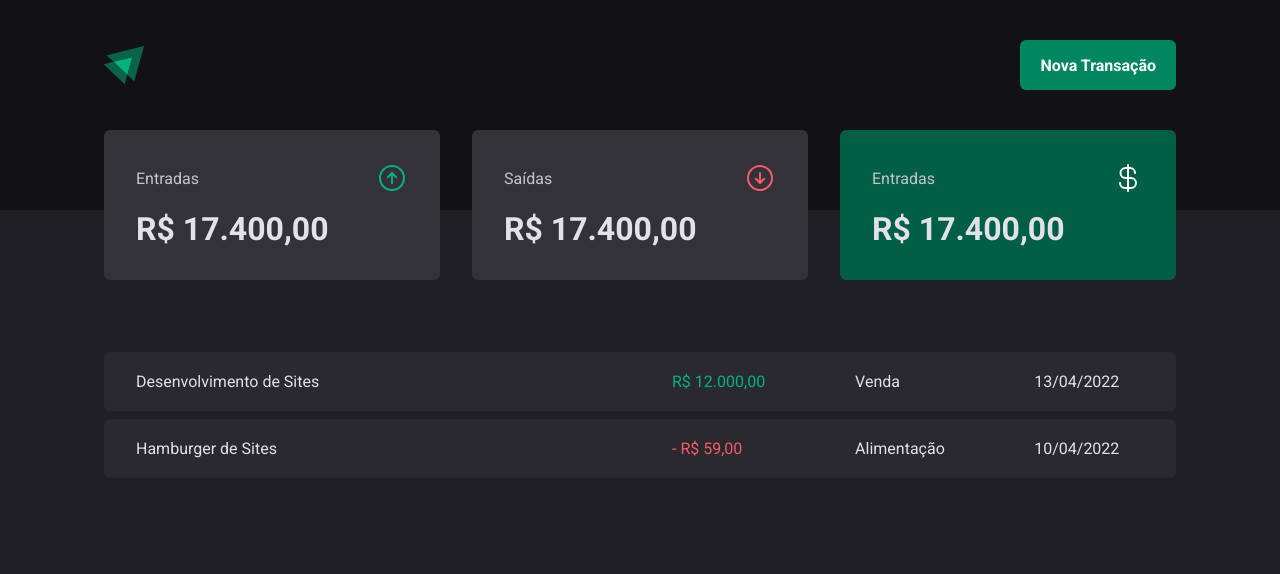
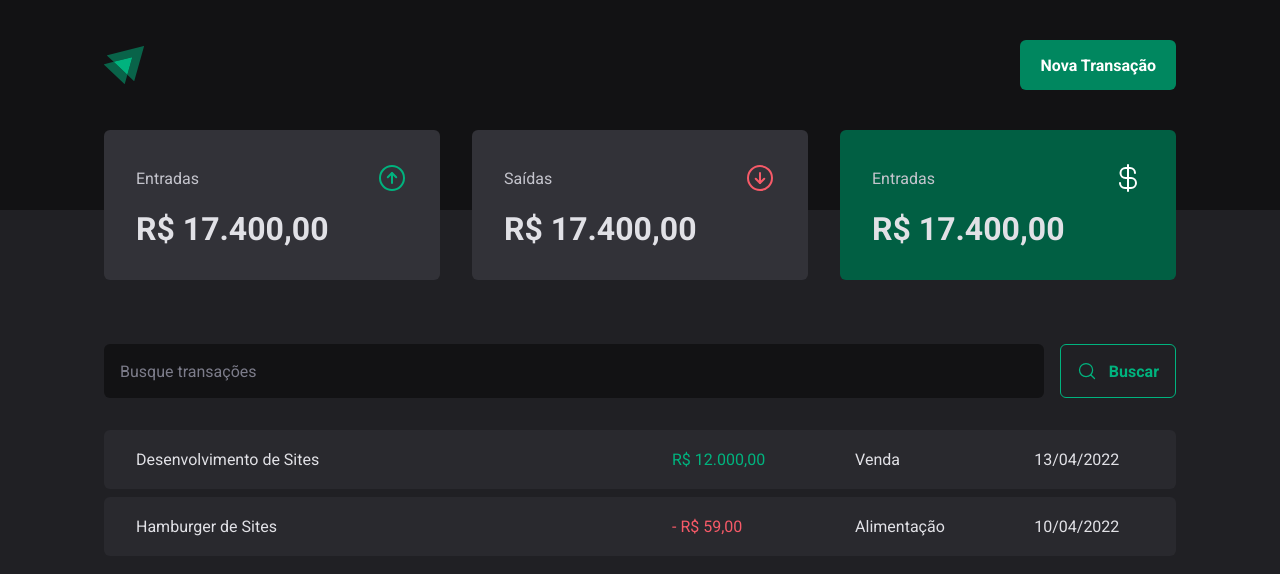
Before and after one commit to trslucas/Ignite-DT-Money, a React (Vite) app: page / in a window 1280 px wide. Shown: the top 574 px of the page. Built offline with nearby package versions, Linux system fonts and the light colour scheme.

Commit message:
Estrutura Visual: Componente SearchForm

```diff
--- /dev/null
+++ b/src/pages/transations/components/SearchForm/index.tsx
@@ -0,0 +1,15 @@
+import { MagnifyingGlass } from 'phosphor-react'
+import { SearchFormContainer } from './styles'
+
+export function SearchForm() {
+  return (
+    <SearchFormContainer>
+      <input type="text" placeholder="Busque transações" />
+
+      <button type="submit">
+        <MagnifyingGlass size={20} />
+        Buscar
+      </button>
+    </SearchFormContainer>
+  )
+}
--- /dev/null
+++ b/src/pages/transations/components/SearchForm/styles.ts
@@ -0,0 +1,40 @@
+import styled from 'styled-components'
+
+export const SearchFormContainer = styled.form`
+  display: flex;
+  gap: 1rem;
+
+  input {
+    flex: 1;
+    border-radius: 6px;
+    border: 0;
+    background-color: ${(props) => props.theme['gray-900']};
+    color: ${(props) => props.theme['gray-300']};
+    padding: 1rem;
+
+    &::placeholder {
+      color: ${(props) => props.theme['gray-500']};
+    }
+  }
+
+  button {
+    display: flex;
+    align-items: center;
+    gap: 0.75rem;
+
+    border: 0;
+    padding: 1rem;
+    background-color: transparent;
+    border: 1px solid ${(props) => props.theme['green-300']};
+    color: ${(props) => props.theme['green-300']};
+    font-weight: bold;
+    border-radius: 6px;
+
+    &:hover {
+      background-color: ${(props) => props.theme['green-500']};
+      border-color: 1px solid ${(props) => props.theme['green-500']};
+      color: ${(props) => props.theme.white};
+      transition: background-color 0.2s, color 0.2s, border-color 0.2s;
+    }
+  }
+`
--- a/src/pages/transations/index.tsx
+++ b/src/pages/transations/index.tsx
@@ -1,5 +1,6 @@
 import { Header } from '../../components/Header'
 import { Summary } from '../../components/Summary'
+import { SearchForm } from './components/SearchForm'
 import {
   PriceHighlight,
   TransactionsContainer,
@@ -13,6 +14,7 @@
       <Summary />
 
       <TransactionsContainer>
+        <SearchForm />
         <TransactionsTable>
           <tbody>
             <tr>
--- a/src/pages/transations/styles.ts
+++ b/src/pages/transations/styles.ts
@@ -11,7 +11,7 @@
   width: 100%;
   border-collapse: separate;
   border-spacing: 0 0.5rem;
-  /* margin-top: 1.5rem; */
+  margin-top: 1.5rem;
 
   td {
     padding: 1.25rem 2rem;
```
